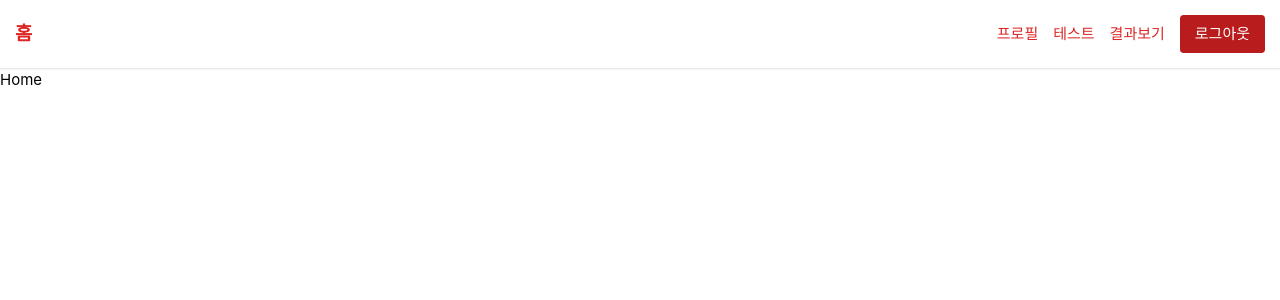
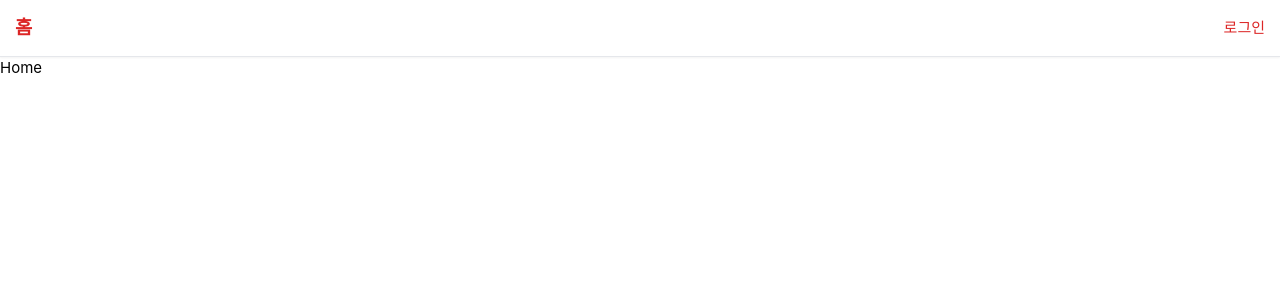
Before and after one commit to mbdyjk/Sparta_MbtiTest, a React (Vite) app in the folder mbtitest/: page / in a window 1280 px wide. Shown: the top 300 px of the page. Built offline with nearby package versions, Linux system fonts and the light colour scheme.

Commit message:
fix: 라우팅 경로 수정

```diff
--- a/mbtitest/src/components/Header.jsx
+++ b/mbtitest/src/components/Header.jsx
@@ -2,7 +2,7 @@ import NavLink from "./common/NavLink";
 import Button from "./common/Button";
 
 const Header = () => {
-  const isLogin = true;
+  const isLogin = false;
 
   return (
     <header className="flex justify-between items-center w-full p-4 bg-white border-b border-gray-200 shadow-sm text-red-600">
@@ -16,7 +16,7 @@ const Header = () => {
           <>
             <NavLink to="/profile">프로필</NavLink>
             <NavLink to="/test">테스트</NavLink>
-            <NavLink to="/results">결과보기</NavLink>
+            <NavLink to="/testresult">결과보기</NavLink>
             <Button className="bg-red-700 hover:bg-red-600 text-white">
               로그아웃
             </Button>
```
